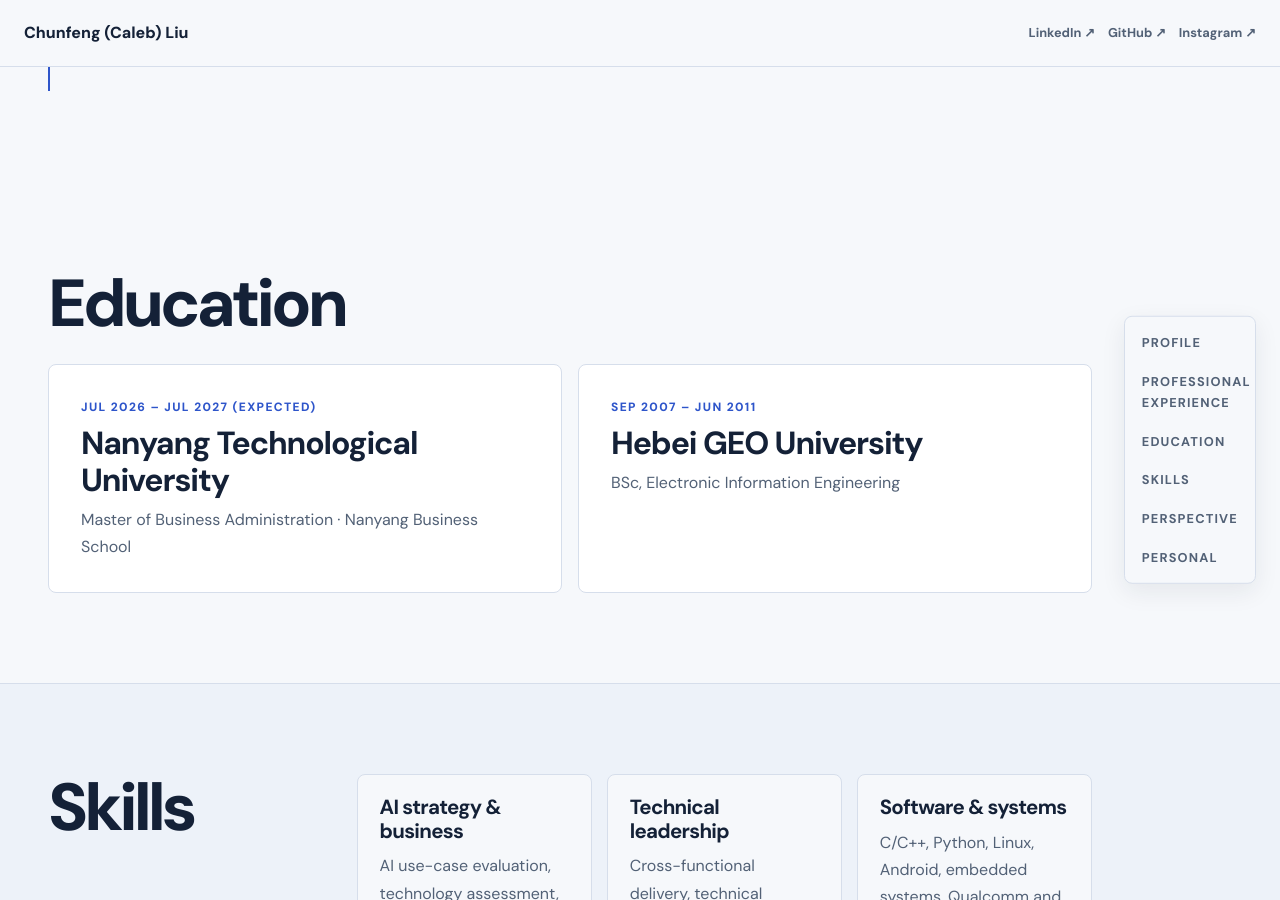
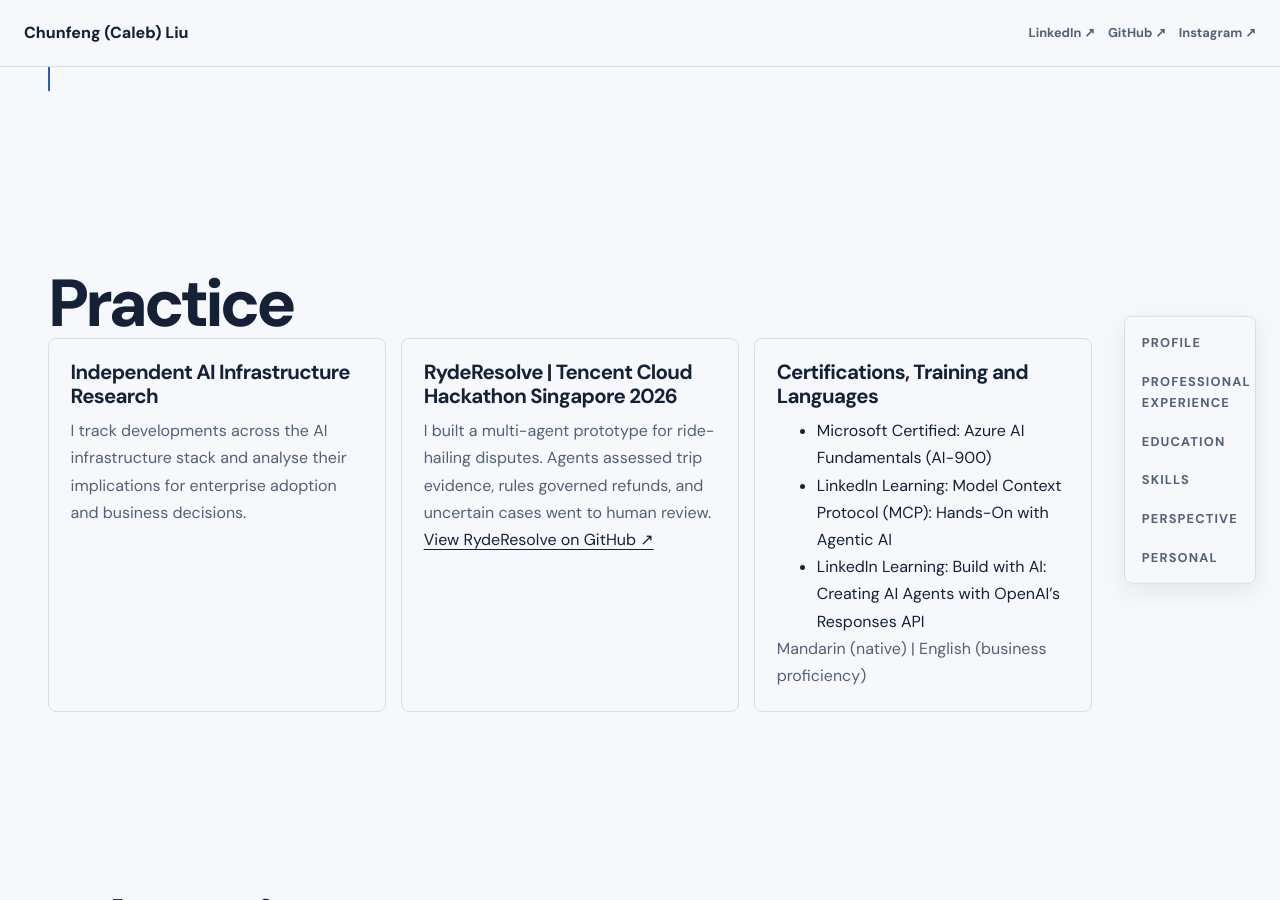
Before and after one commit to sprindy/chunfeng_liu.github.io, a Jekyll site: the page built from index.html, in a window 1280 px wide and 900 px high, scrolled down 2121 px. Built offline with Jekyll 4.4.1, drawn with Linux system fonts in a browser that asks for light colours; some web fonts are replaced.

Commit message:
Add Practice before Education in portfolio

```diff
--- a/index.html
+++ b/index.html
@@ -78,6 +78,30 @@ layout: default
   </div>
 </section>
 
+<section class="wrap section" id="practice">
+  <h2>Practice</h2>
+  <div class="skills-grid">
+    <article>
+      <h3>Independent AI Infrastructure Research</h3>
+      <p>I track developments across the AI infrastructure stack and analyse their implications for enterprise adoption and business decisions.</p>
+    </article>
+    <article>
+      <h3>RydeResolve | Tencent Cloud Hackathon Singapore 2026</h3>
+      <p>I built a multi-agent prototype for ride-hailing disputes. Agents assessed trip evidence, rules governed refunds, and uncertain cases went to human review.</p>
+      <a href="https://github.com/sprindy/ryderesolve-vision5">View RydeResolve on GitHub ↗</a>
+    </article>
+    <article>
+      <h3>Certifications, Training and Languages</h3>
+      <ul>
+        <li>Microsoft Certified: Azure AI Fundamentals (AI-900)</li>
+        <li>LinkedIn Learning: Model Context Protocol (MCP): Hands-On with Agentic AI</li>
+        <li>LinkedIn Learning: Build with AI: Creating AI Agents with OpenAI’s Responses API</li>
+      </ul>
+      <p>Mandarin (native) | English (business proficiency)</p>
+    </article>
+  </div>
+</section>
+
 <section class="wrap section" id="education">
   <h2>Education</h2>
   <div class="work-list">
```
